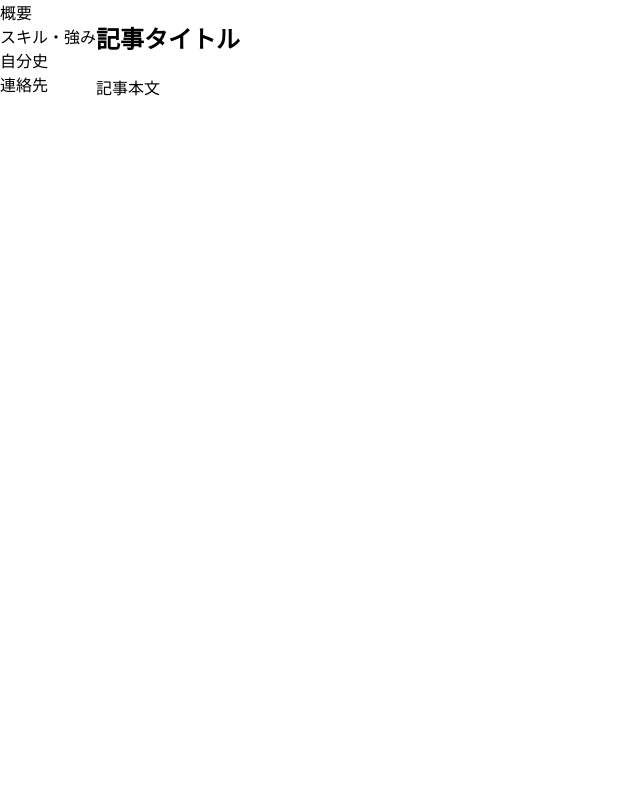
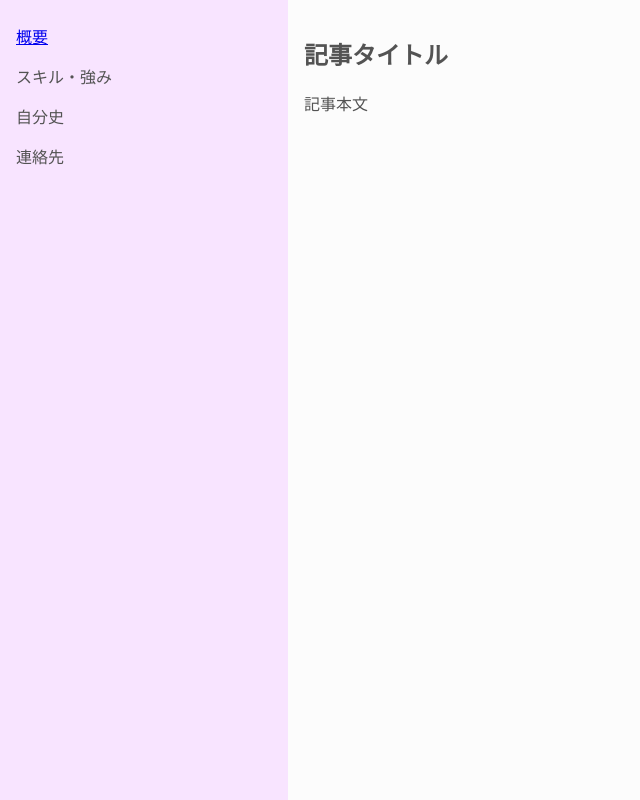
Before and after one commit to 0918nobita/website, an Astro site: page / in a window 1280 px wide. Shown: the whole page, without its empty margins (0-640 px from the left). Built offline with nearby package versions, Linux system fonts and the light colour scheme; Astro itself is replaced by a stand-in of ours.

Commit message:
背景色・文字色・padding/margin を設定した

```diff
--- a/src/components/Sidebar.astro
+++ b/src/components/Sidebar.astro
@@ -1,13 +1,32 @@
 <nav>
-    <div>概要</div>
-    <div>スキル・強み</div>
-    <div>自分史</div>
-    <div>連絡先</div>
+    <ul>
+        <li><a href="/summary">概要</a></li>
+        <li>スキル・強み</li>
+        <li>自分史</li>
+        <li>連絡先</li>
+    </ul>
 </nav>
 
 <style>
     nav {
         display: flex;
         flex-direction: column;
+        background-color: #f8e4ff;
+        width: 18rem;
+        min-height: 100vh;
+    }
+
+    ul {
+        list-style-type: none;
+        padding: 1rem 0;
+        margin: 0;
+    }
+
+    li {
+        padding: 0.5rem 1rem;
+    }
+
+    li:hover {
+        background-color: #e9d3f1;
     }
 </style>
--- a/src/layouts/Layout.astro
+++ b/src/layouts/Layout.astro
@@ -49,6 +49,8 @@ const { title } = Astro.props;
 
     body {
         margin: 0;
+        background-color: #fcfcfc;
+        color: #535353;
     }
 
     main {
@@ -57,5 +59,6 @@ const { title } = Astro.props;
 
     article {
         flex: 1;
+        padding: 1rem;
     }
 </style>
```
Also changed, not shown: src/pages/summary.astro (added, +7 -0 lines).
